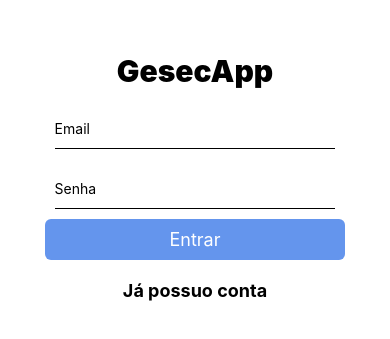
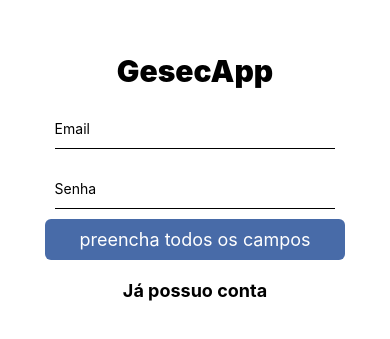
Before and after one commit to brenooliveiranascimento/gesecapp, a React Native app: screen / in a window 390 px wide. Shown: the part 245-584 px from the top of the page. Built offline with nearby package versions, Linux system fonts and the light colour scheme.

Commit message:
finish auth and register user funcionallity

```diff
--- a/src/components/AuthForm/AuthForm.tsx
+++ b/src/components/AuthForm/AuthForm.tsx
@@ -76,8 +76,16 @@ export default function AuthForm() {
         }
         placeholder="Senha"
       />
-      <GeneralButton onPress={() => (register ? registerUser() : signInUser())}>
-        <TexRegistertBtn>{register ? 'Registrar' : 'Entrar'}</TexRegistertBtn>
+      <GeneralButton
+        enabled={enable}
+        onPress={() => (register ? registerUser() : signInUser())}>
+        <TexRegistertBtn>
+          {enable
+            ? register
+              ? 'Registrar'
+              : 'Entrar'
+            : 'preencha todos os campos'}
+        </TexRegistertBtn>
       </GeneralButton>
       <TouchableOpacity
         onPress={() => setRegister(!register)}
--- a/src/pages/GlobalComponents/GlobalComponents.js
+++ b/src/pages/GlobalComponents/GlobalComponents.js
@@ -32,5 +32,6 @@ export const GeneralButton = styled.TouchableOpacity`
   justify-content: center;
   border-radius: 6px;
   margin-top: 10px;
-  background-color: #6495ed;
+  color: ${({enabled}) => (enabled ? '#fff' : '#ddd')};
+  background-color: ${({enabled}) => (enabled ? '#6495ed' : '#486ba8')};
 `;
--- a/src/redux/actions/authActions.ts
+++ b/src/redux/actions/authActions.ts
@@ -1,8 +1,10 @@
-/* eslint-disable no-alert */
 import {REGISTER_USER, SIGIN_USER} from '../types/types';
 import auth from '@react-native-firebase/auth';
 import {formInfType, userInfType} from '../reduxTypes/reduxTypes';
-import {createUserData, fetchUserData} from '../../services/userAutentication';
+import {
+  registerUserInDatabase,
+  fetchUserData,
+} from '../../services/userAutentication';
 import {Dispatch} from 'react';
 
 const setUserStore = (userInf: userInfType, type: string) => ({
@@ -23,7 +25,7 @@ export const register_user = (userInf: formInfType): any => {
         email: userInf.email,
         uid,
       };
-      createUserData(userData);
+      registerUserInDatabase(userData);
       dispatch(setUserStore(userData, REGISTER_USER));
     } catch (error: any) {
       alert(error.message);
@@ -37,7 +39,6 @@ export const sigin_User = (email: string, password: string): any => {
       const sigin = await auth().signInWithEmailAndPassword(email, password);
       const uid = await sigin.user.uid;
       const userData: any = await fetchUserData(uid);
-      console.log(userData);
       dispatch(setUserStore(userData, SIGIN_USER));
     } catch (error: any) {
       alert(error.message);
--- a/src/services/userAutentication.ts
+++ b/src/services/userAutentication.ts
@@ -1,7 +1,7 @@
 import firestore from '@react-native-firebase/firestore';
 import {userInfType} from '../redux/reduxTypes/reduxTypes';
 
-export const createUserData = async (userData: userInfType) => {
+export const registerUserInDatabase = async (userData: userInfType) => {
   await firestore()
     .collection('users')
     .doc(userData.uid)
```
